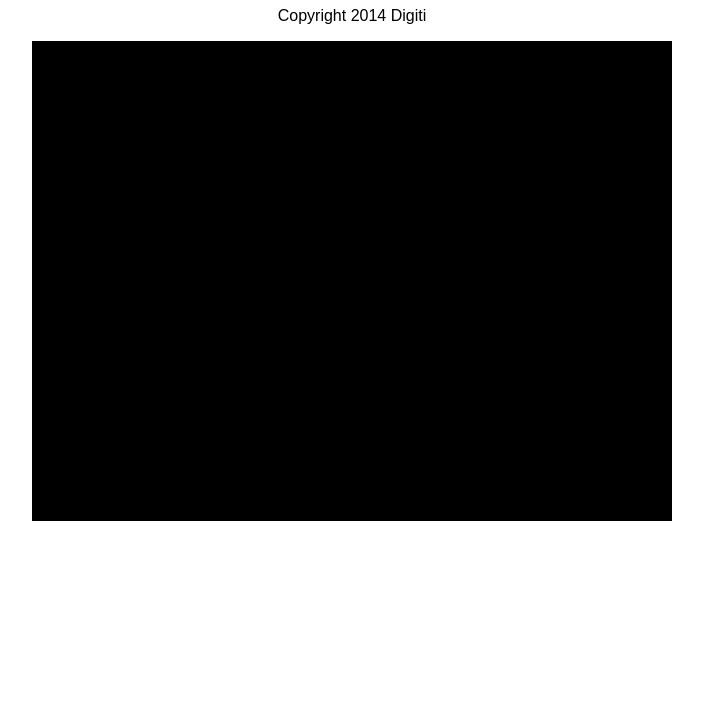
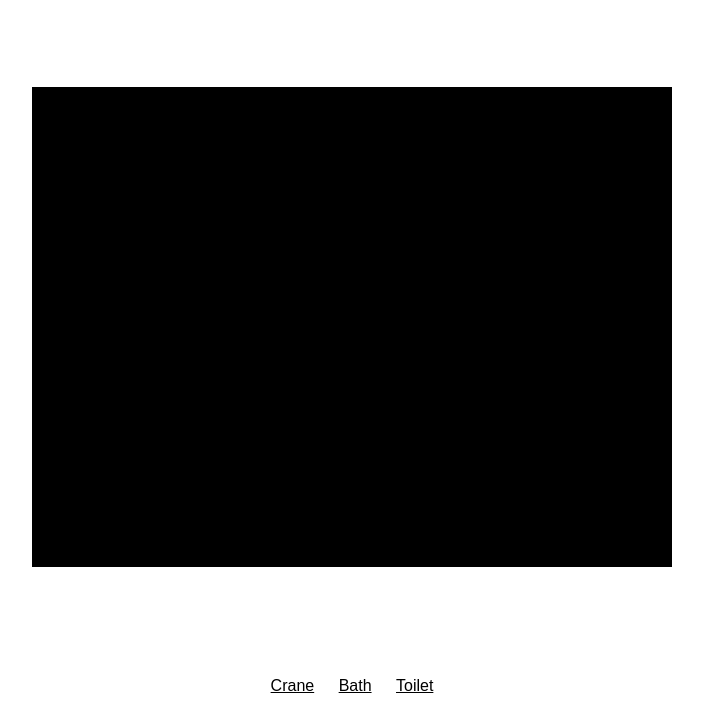
Before and after one commit to digiti/threesixty, a website: page demo/index.html in a window 1280 px wide. Shown: the part 73-800 px from the top of the page, without its empty margins (288-991 px from the left). Drawn offline with nearby package versions, Linux system fonts and the light colour scheme.

Commit message:
add/fix demos

```diff
--- a/demo/index.html
+++ b/demo/index.html
@@ -1,35 +1,76 @@
 <!DOCTYPE html>
 <html>
   <head>
-    <title>threesixty demo</title>
+    <title>360 Demo</title>
     <link rel="stylesheet" href="./assets/normalize.css" />
     <link rel="stylesheet" href="./assets/main.css" />
+    <meta name="apple-mobile-web-app-capable" content="yes">
+    <link rel="apple-touch-icon" href="icon.png" />
     <style>
+      html {
+        position: relative;
+      }
+      body,html{
+        width: 100%;
+        height: 100%;
+      }
       body {
         margin: 0;
         padding: 0;
         outline: 0;
-        position: relative;
 
         text-align: center;
       }
 
       .threesixty {
-        margin: 0px auto;
+        position: absolute;
+        top: 50%;
+        left: 50%;
+
+        margin: -240px 0 0 -320px;
+      }
+
+      .demo-menu {
+        position: absolute;
+        bottom: 0px;
+        text-align: center;
+        width: 100%;
+        height: 50px;
+      }
+
+      .demo-menu a {
+        margin: 0 10px;
+        color: black;
       }
     </style>
   </head>
   <body>
-    <h1>Threesixty demo</h1>
-    <p>Copyright 2014 Digiti</p>
+    <div class="demo-menu">
+      <a href="index.html" target="_self">Crane</a>
+      <a href="bad.html" target="_self">Bath</a>
+      <a href="toilet.html" target="_self">Toilet</a>
+    </div>
+    <div class="threesixty"></div>
 
     <script src="./../dist/threesixty.js"></script>
     <script src="./../bower_components/jquery/dist/jquery.js"></script>
     <script src="./../bower_components/jquery-ui/jquery-ui.min.js"></script>
+    <script type="text/javascript">
+      //Fix links scope for webapp
+      var a=document.getElementsByTagName("a");
+      for(var i=0;i<a.length;i++)
+      {
+          a[i].onclick=function()
+          {
+              window.location=this.getAttribute("href");
+              return false
+          }
+      }
+    </script>
+    <script>
+      var sourceFiles = [];
+      var HDFiles = [];
 
-    <script>
-
-      var sourceFiles = [];
       for (var i = 0; i < 300; i++) {
         var id = i;
         if(String(id).length<4){
@@ -40,18 +81,21 @@
           };
         }
 
-        var file = "assets/kraan_min_640/kraan_" + id + " copy.jpg";
+        var file = "assets/crane/640/kraan_" + id + " copy.jpg";
+        var HDfile = "assets/crane/1280/kraan_" + id + ".jpg";
         sourceFiles.push(file);
+        HDFiles.push(HDfile);
       };
 
       var vm = new Threesixty({
         width: 640,
-        height: 480
+        height: 480,
+        $el: $('.threesixty')
       });
 
       vm.load({
         rows: 10,
-        startRow: 4,
+        startRow: 8,
         startOnStatus: 1,
         loopX: true,
         loopY: false,
@@ -59,10 +103,14 @@
           sources: sourceFiles,
           width: 640,
           height: 480
+        },
+        HD: {
+          sources: HDFiles,
+          width: 1280,
+          height: 960
         }
       });
 
-      //vm.loadRow({row:7, render:true});
     </script>
   </body>
 </html>
```
Also changed, not shown: demo/bad.html (+56 -8 lines), demo/digiti.html (+1 -1 lines), demo/toilet.html (+55 -7 lines), demo/icon.png (added), demo/sandbox/archived.base.html (renamed from demo/archived.base.html), demo/sandbox/archived.demo-dragging.html (renamed from demo/archived.demo-dragging.html), demo/sandbox/archived.demo-dragging2.html (renamed from demo/archived.demo-dragging2.html), demo/sandbox/archived.demo.html (renamed from demo/archived.demo.html), demo/sandbox/loading.html (renamed from demo/loading.html).
